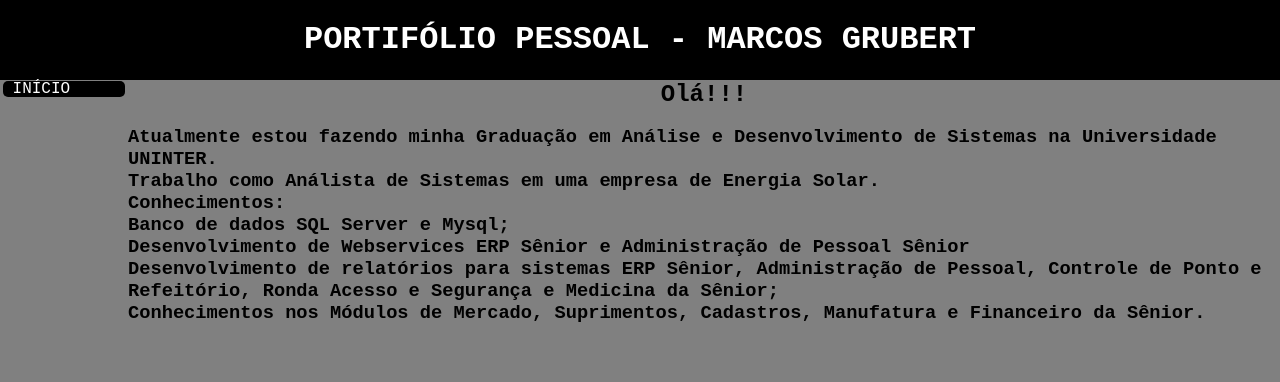
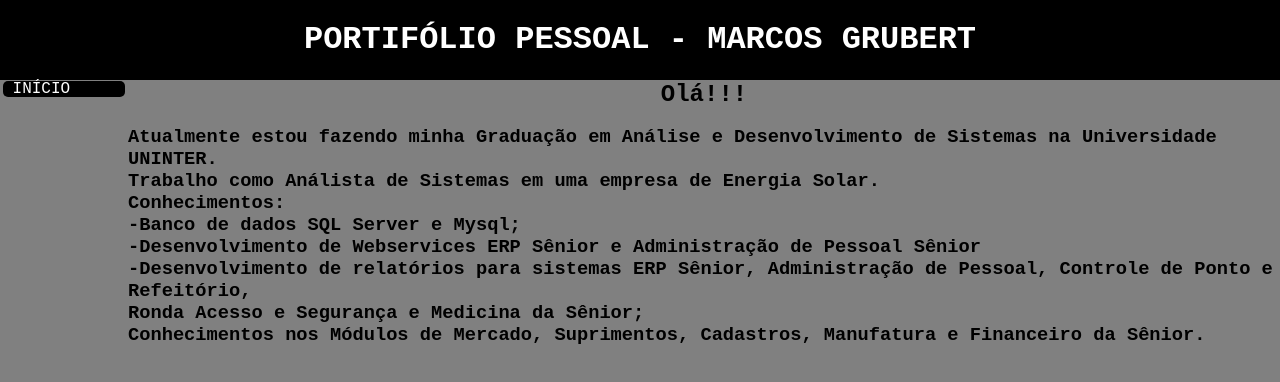
Before and after one commit to Marcos-Grubert/meu-portifolio, a plain HTML site: page formacao.html in a window 1280 px wide. Drawn offline with Linux system fonts and the light colour scheme.

Commit message:
Update formacao.html

```diff
--- a/formacao.html
+++ b/formacao.html
@@ -21,9 +21,10 @@
             <h3>Atualmente estou fazendo minha Graduação em Análise e Desenvolvimento de Sistemas na Universidade UNINTER.</h3>
             <h3>Trabalho como Análista de Sistemas em uma empresa de Energia Solar.</h3>
             <h3>Conhecimentos:</h3>
-            <h3>Banco de dados SQL Server e Mysql;</h3>
-            <h3>Desenvolvimento de Webservices ERP Sênior e Administração de Pessoal Sênior</h3>
-            <h3>Desenvolvimento de relatórios para sistemas ERP Sênior, Administração de Pessoal, Controle de Ponto e Refeitório, Ronda Acesso e Segurança e Medicina da Sênior;</h3>
+            <h3>-Banco de dados SQL Server e Mysql;</h3>
+            <h3>-Desenvolvimento de Webservices ERP Sênior e Administração de Pessoal Sênior</h3>
+            <h3>-Desenvolvimento de relatórios para sistemas ERP Sênior, Administração de Pessoal, Controle de Ponto e Refeitório,
+            </h3><h3>Ronda Acesso e Segurança e Medicina da Sênior;</h3>
             <h3>Conhecimentos nos Módulos de Mercado, Suprimentos, Cadastros, Manufatura e Financeiro da Sênior.</h3>
 
         </section>
```
